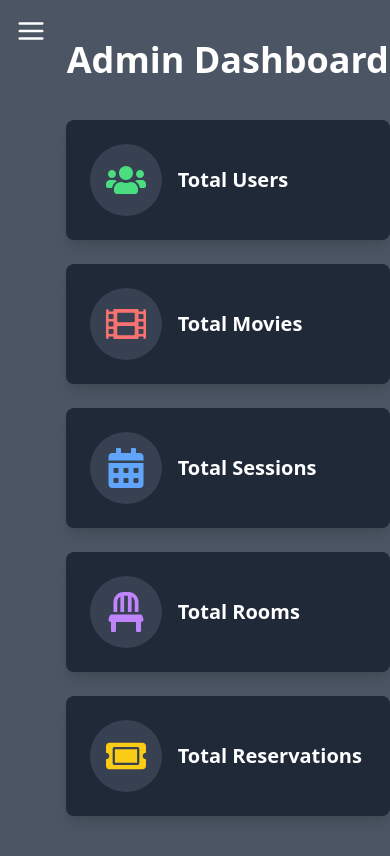
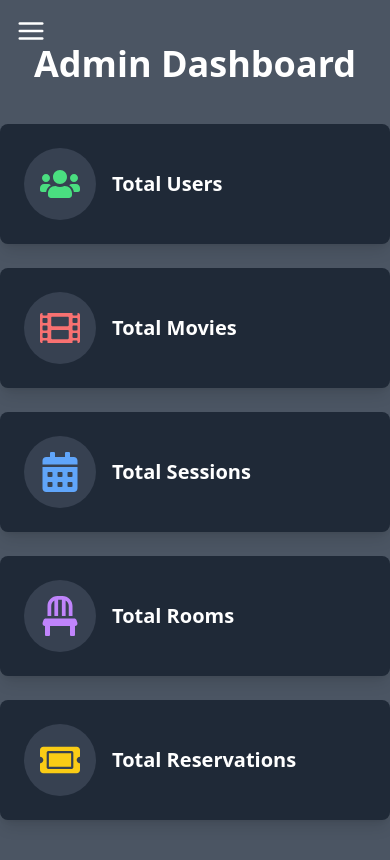
Before and after one commit to hissoune/CinemaManager_frontV2, a React (Vite) app: page /dashboard in a window 390 px wide. Built offline with nearby package versions, Linux system fonts and the light colour scheme; no server answers.

Commit message:
Fix fix the dash layout for the responsive

```diff
--- a/src/Pages/Admin/Dashboard.jsx
+++ b/src/Pages/Admin/Dashboard.jsx
@@ -4,10 +4,10 @@ import Sidebar from "../../Components/Sidebar";
 export default function Dashboard() {
   return (
     <div className="bg-gray-600 grid grid-cols-12 gap-1 ">
-    <div className={`col-span-2 h-screen`}>
+    <div className={`lg:col-span-2 lg:h-screen`}>
         <Sidebar/>
         </div>
-    <div className="col-span-10">
+    <div className="col-span-12 sm:h-screen lg:col-span-10">
             <Outlet/>
     </div>
 </div>
```
